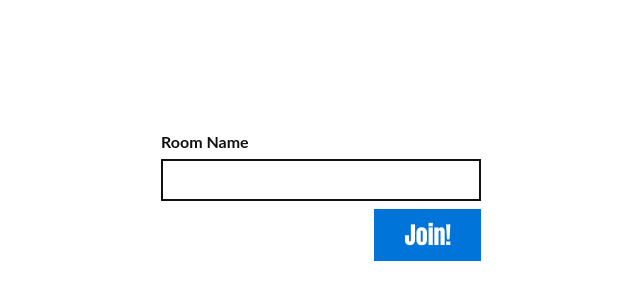
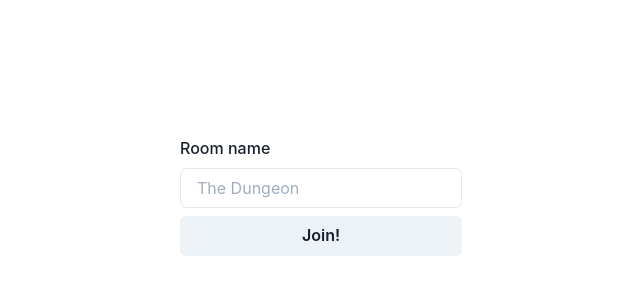
Before and after one commit to repeated-pleasant-games/tabletop-old, a React app: page / in a window 1280 px wide. Shown: the part 204-504 px from the top of the page, without its empty margins (319-959 px from the left). Built offline with nearby package versions, Linux system fonts and the light colour scheme; the HTML template or start-up script is replaced by a standard one.

Commit message:
:recycle: Converted join form to chakra and formik

```diff
--- a/src/feature/room/component/JoinForm.tsx
+++ b/src/feature/room/component/JoinForm.tsx
@@ -5,12 +5,52 @@ export const joinFormTestId = "join-form"
 
 import "./JoinForm.module.css";
 
+import { Formik, Form, Field, FormikProps, FieldProps } from "formik";
+import { Button, FormControl, FormLabel, Input } from "@chakra-ui/react";
+
 export const JoinForm = () =>
 {
-  const { setRoom } = useLocalStore();
-  const [ roomName, setRoomName ] = React.useState("");
+  const { setRoom } = useLocalStore(({ setRoom }) =>
+  ({
+    setRoom,
+  }));
 
   return (
+    <Formik
+      initialValues={{
+        room: ""
+      }}
+      onSubmit={({ room }, actions) => setRoom(room)}
+    >
+      {
+        (props: FormikProps<any>) =>
+        (
+          <Form data-testid={joinFormTestId}>
+            <Field name="room">
+              {
+                ({ field, form }: FieldProps) =>
+                (
+                  <FormControl>
+                    <FormLabel id="room-name-label">Room name</FormLabel>
+                    <Input
+                      {...field}
+                      id="room-name"
+                      aria-labelledby="room-name-label"
+                      placeholder="The Dungeon"
+                    />
+                  </FormControl>
+                )
+              }
+            </Field>
+            <Button type="submit">Join!</Button>
+          </Form>
+        )
+      }
+    </Formik>
+  );
+}
+
+/*
     <form data-testid={joinFormTestId} onSubmit={() => setRoom(roomName)}>
       <label
         id="room-name-label"
@@ -28,7 +68,6 @@ export const JoinForm = () =>
       />
       <input type="submit" value="Join!" />
     </form>
-  );
-}
+*/
 
 export default JoinForm;
--- a/src/index.tsx
+++ b/src/index.tsx
@@ -1,11 +1,14 @@
 import * as React from "react"
 import * as ReactDOM from "react-dom"
 
+import { ChakraProvider } from "@chakra-ui/react";
 import App from "./App";
 
-import "./index.css";
+// import "./index.css";
 
 ReactDOM.render(
-  <App />,
+  <ChakraProvider>
+    <App />
+  </ChakraProvider>,
   document.getElementById("app")
 );
```
